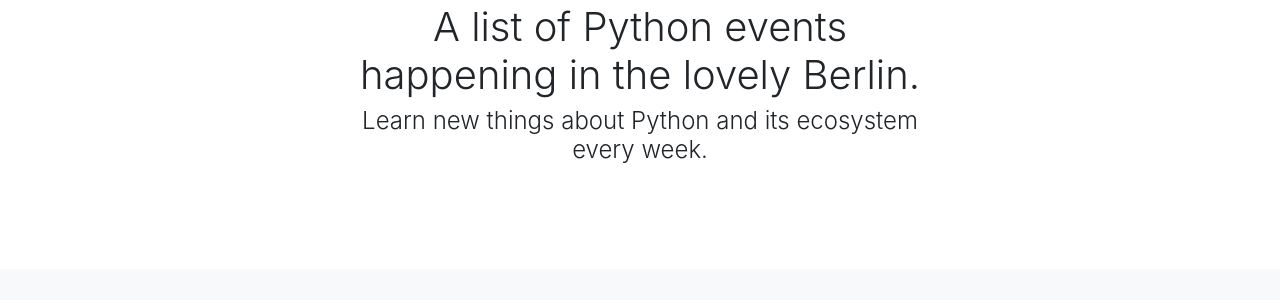
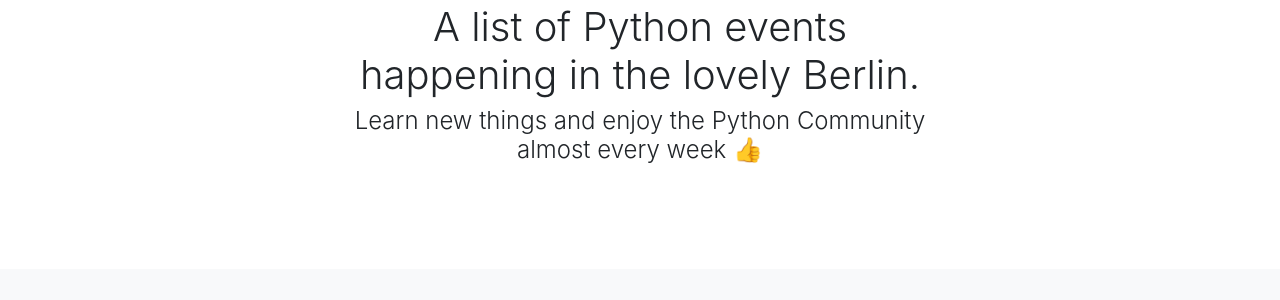
Before and after one commit to pyberlin/pyberlin.github.io, a Jekyll site: the page built from index.md, in a window 1280 px wide. Shown: the part 149-449 px from the top of the page. Built offline with Jekyll 4.4.1, drawn with Linux system fonts in a browser that asks for light colours.

Commit message:
Update title and layout

```diff
--- a/_includes/head.html
+++ b/_includes/head.html
@@ -4,7 +4,9 @@
 
   <link rel="canonical" href="{{- page.url | absolute_url -}}">
   {%- capture _page_title -%}
-    {%- if page.title -%}{{- page.title | append: ' | ' -}}{%- endif -%}
+    {%- if page.title -%}
+      {{- page.title | append: ' | ' -}}
+    {%- endif -%}
     {{- site.title | default: "Untitled Website" -}}
     {%- if site.subtitle -%}{{- site.subtitle | prepend: ' - ' -}}{%- endif -%}
   {%- endcapture -%}
--- a/_layouts/home.html
+++ b/_layouts/home.html
@@ -7,7 +7,7 @@ layout: default
     <section class="jumbotron text-center">
       <div class="container">
         <h1 class="jumbotron-heading">A list of Python events happening in the lovely Berlin.</h1>
-        <h4 class="jumbotron-heading">Learn new things about Python and its ecosystem every week.</h4>
+        <h4 class="jumbotron-heading">Learn new things and enjoy the Python Community almost every week 👍</h4>
       </div>
     </section>
 
```
